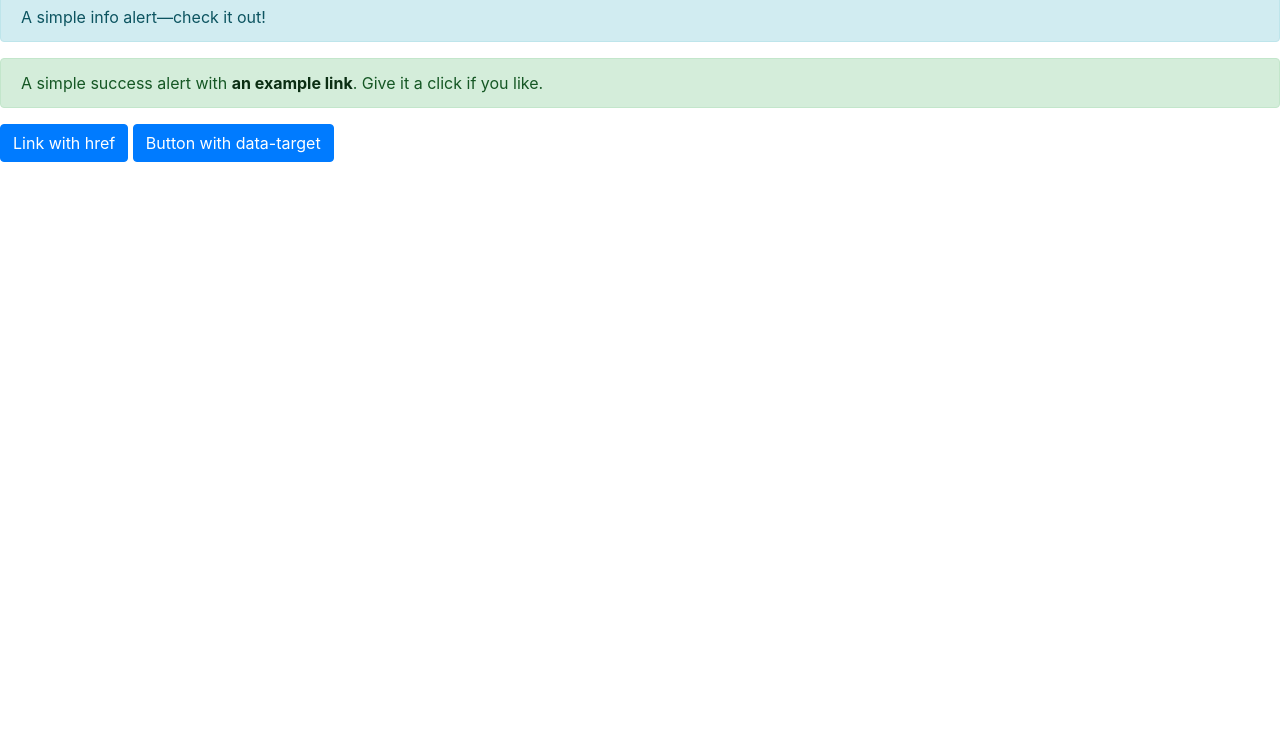
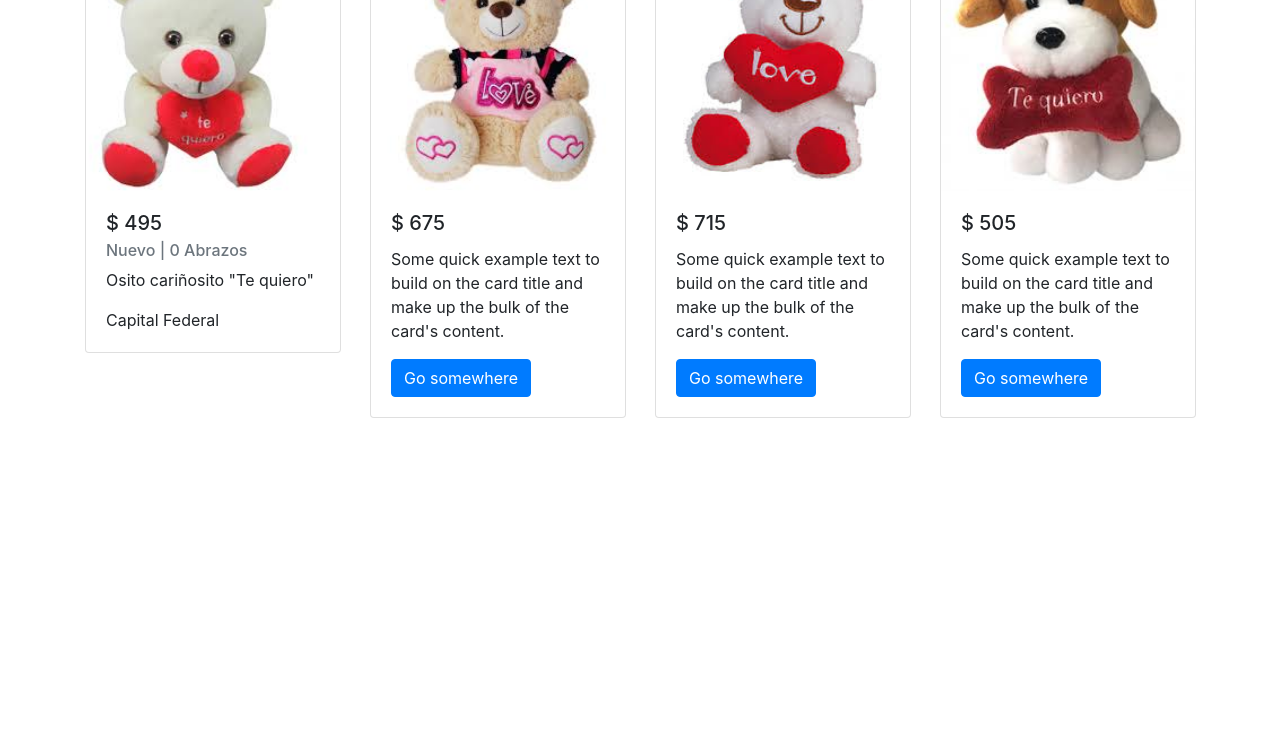
Before and after one commit to alefiore/clase-8, a website: page index.html in a window 1280 px wide. Shown: the part 64-800 px from the top of the page. Drawn offline with nearby package versions, Linux system fonts and the light colour scheme.

Commit message:
3er commit

```diff
--- a/index.html
+++ b/index.html
@@ -11,36 +11,22 @@
     <script type="application/javascript" src="node_modules/bootstrap/dist/js/bootstrap.js"></script>
 </head>
 <body>
-    <h1>Hola NPM</h1>
-    <div class="alert alert-info" role="alert">
-        A simple info alert—check it out!
-    </div>
-    <div class="alert alert-success" role="alert">
-        A simple success alert with <a href="#" class="alert-link">an example link</a>. Give it a click if you like.
-    </div>
 
-    <p>
-        <a class="btn btn-primary" data-toggle="collapse" href="#collapseExample" role="button" aria-expanded="false" aria-controls="collapseExample">
-          Link with href
-        </a>
-        <button class="btn btn-primary" type="button" data-toggle="collapse" data-target="#collapseExample" aria-expanded="false" aria-controls="collapseExample">
-          Button with data-target
-        </button>
-      </p>
-      <div class="collapse" id="collapseExample">
-        <div class="card card-body w-50">
-          Anim pariatur cliche reprehenderit, enim eiusmod high life accusamus terry richardson ad squid. Nihil anim keffiyeh helvetica, craft beer labore wes anderson cred nesciunt sapiente ea proident.
+  <div class="container">
+    <div class="row">
+      <div class="col-sm-12 col-md-6 col-lg-4 col-xl-3">
+          <div class="card" style="width: 16rem;">
 
               <div id="carouselExampleControls" class="carousel slide" data-ride="carousel">
                   <div class="carousel-inner">
                     <div class="carousel-item active">
-                <img src="images/r1.jpg" class="d-block w-100" alt="">
+                      <img src="images/p1.jpg" class="d-block w-100" alt="...">
                     </div>
                     <div class="carousel-item">
-                <img src="images/r2.jpg" class="d-block w-100" alt="...">
+                      <img src="images/p2.jpg" class="d-block w-100" alt="...">
                     </div>
                     <div class="carousel-item">
-                <img src="images/r3.jpg" class="d-block w-100" alt="...">
+                      <img src="images/p3.jpg" class="d-block w-100" alt="...">
                     </div>
                   </div>
                   <a class="carousel-control-prev" href="#carouselExampleControls" role="button" data-slide="prev">
@@ -52,8 +38,49 @@
                     <span class="sr-only">Next</span>
                   </a>
                 </div>
+
+              <div class="card-body">
+                <h5 class="card-title">$ 495</h5>
+                <h6 class="card-subtitle mb-2 text-muted">Nuevo | 0 Abrazos</h6>
+                <p class="card-text">Osito cariñosito "Te quiero"</p>
+                <p class="card-text">Capital Federal</p>
+              </div>
+          </div>
+      </div>
+      <div class="col-sm-12 col-md-6 col-lg-4 col-xl-3">
+          <div class="card" style="width: 16rem;">
+              <img src="images/p2.jpg" class="card-img-top" alt="">
+              <div class="card-body">
+                <h5 class="card-title">$ 675</h5>
+                <p class="card-text">Some quick example text to build on the card title and make up the bulk of the card's content.</p>
+                <a href="#" class="btn btn-primary">Go somewhere</a>
+              </div>
+          </div>
+      </div>
+      <div class="col-sm-12 col-md-6 col-lg-4 col-xl-3">
+          <div class="card" style="width: 16rem;">
+              <img src="images/p3.jpg" class="card-img-top" alt="">
+              <div class="card-body">
+                <h5 class="card-title">$ 715</h5>
+                <p class="card-text">Some quick example text to build on the card title and make up the bulk of the card's content.</p>
+                <a href="#" class="btn btn-primary">Go somewhere</a>
+              </div>
+          </div>
+      </div>
+      <div class="col-sm-12 col-md-6 col-lg-4 col-xl-3">
+          <div class="card" style="width: 16rem;">
+              <img src="images/p4.jpg" class="card-img-top" alt="">
+              <div class="card-body">
+                <h5 class="card-title">$ 505</h5>
+                <p class="card-text">Some quick example text to build on the card title and make up the bulk of the card's content.</p>
+                <a href="#" class="btn btn-primary">Go somewhere</a>
+              </div>
+          </div>
+      </div>
     </div>
   </div>
 
+
+
 </body>
 </html>
```
Also changed, not shown: index-old.html (added, +59 -0 lines), images/p1.jpg (added), images/p2.jpg (added), images/p3.jpg (added), images/p4.jpg (added). Lines whose indentation alone changed are shown as unchanged.
